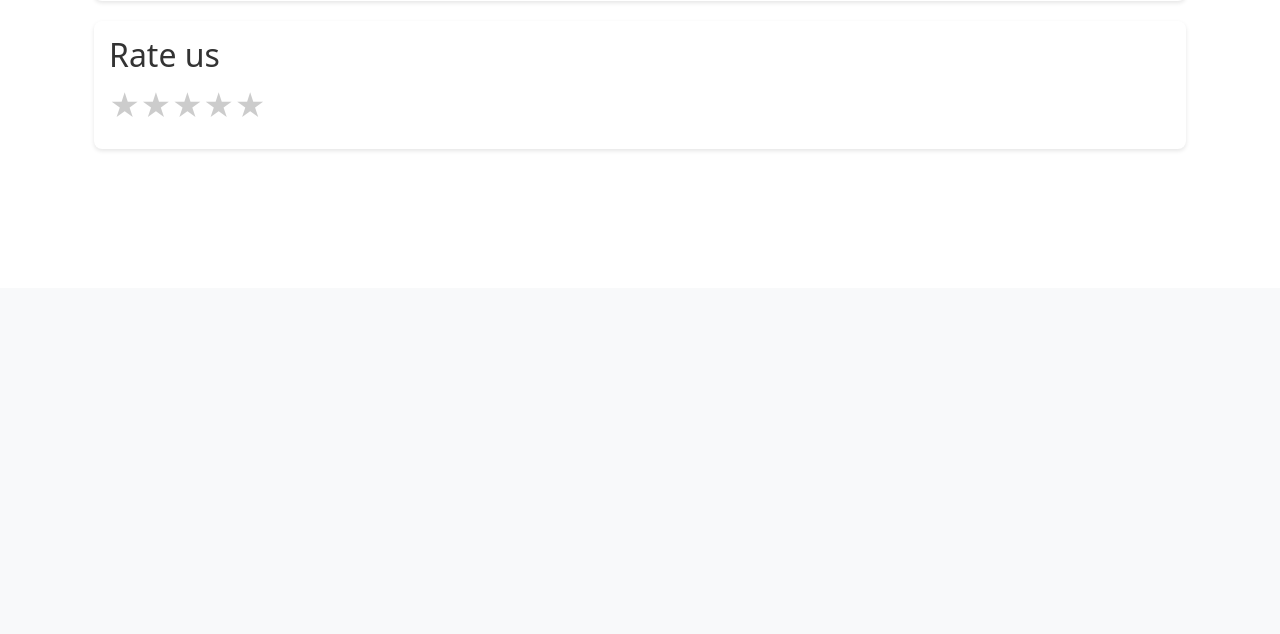
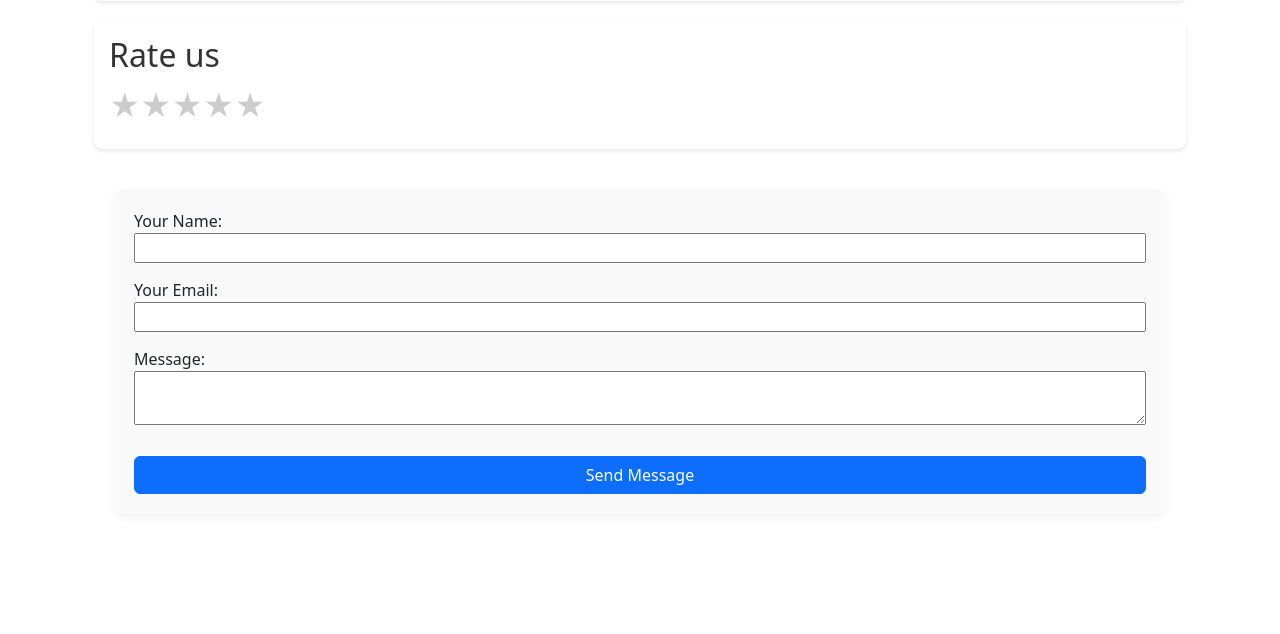
Before and after one commit to beny-bee/Wave2Page, a Flask app: page /contact in a window 1280 px wide. Shown: the part 512-1146 px from the top of the page. Before the commit the page ends 662 px from the top, so only its background shows below. Run offline with Flask 3, Linux system fonts and the light colour scheme; some libraries are stand-ins or nearby versions.

Commit message:
contact form

```diff
--- a/app/app.py
+++ b/app/app.py
@@ -61,6 +61,23 @@ def contact():
 # @app.route('/images/<filename>')
 # def serve_image(filename):
 #     return send_from_directory(app.config['PNG_FOLDER']+filename.split(".")[0], filename)
+
+@app.route('/submit', methods=['POST'])
+def submit():
+    # Check if request is post and the form is submitted
+    if request.method == 'POST':
+        name = request.form['name']
+        email = request.form['email']
+        message = request.form['message']
+
+        # Here you would add your logic to handle the form data:
+        # Validation, saving to a database, sending an email, etc.
+
+        # For now, let's just flash a message that we've received the submission
+        flash('Thank you, {}, we have received your message!'.format(name))
+
+        # Redirect back to the contact page, or to a 'thank you' page
+        return render_template("contact.html", app_data=app_data)
 
 @app.route('/upload', methods=['POST'])
 def upload_file():
--- a/app/templates/contact.html
+++ b/app/templates/contact.html
@@ -79,6 +79,43 @@
         -webkit-transition: color 0.3s;
         transition: color 0.3s;
     }
+    .contact-form-container {
+    width: 100%;
+    padding: 20px;
+    box-sizing: border-box; /* Include padding and border in the element's total width and height */
+    }
+
+    .contact-form {
+        background: #f9f9f9;
+        padding: 20px;
+        border-radius: 10px;
+        box-shadow: 0 4px 8px rgba(0, 0, 0, 0.05);
+        margin: auto;
+        display: flex;
+        flex-direction: column;
+    }
+
+    .form-group input[type="text"],
+    .form-group input[type="email"],
+    .form-group textarea {
+        width: 100%; /* Full width */
+        margin-bottom: 15px; /* Space between inputs */
+    }
+
+    button[type="submit"] {
+        margin-top: 10px; /* Space above the button */
+    }
+
+    /* Responsive styling */
+    @media (max-width: 768px) {
+        .contact-form-container {
+            padding: 10px;
+        }
+
+        .contact-form {
+            padding: 15px;
+        }
+    }
 
 </style>
 
@@ -119,4 +156,22 @@
         </div>
     </div>
 </div>
+
+<div class="contact-form-container">
+    <form class="contact-form" action="{{ url_for('submit') }}" method="POST">
+        <div class="form-group">
+            <label for="name">Your Name:</label>
+            <input type="text" id="name" name="name" required>
+        </div>
+        <div class="form-group">
+            <label for="email">Your Email:</label>
+            <input type="email" id="email" name="email" required>
+        </div>
+        <div class="form-group">
+            <label for="message">Message:</label>
+            <textarea id="message" name="message" required></textarea>
+        </div>
+        <button type="submit" class="btn btn-primary">Send Message</button>
+    </form>
+</div>
 {% endblock %}
```
